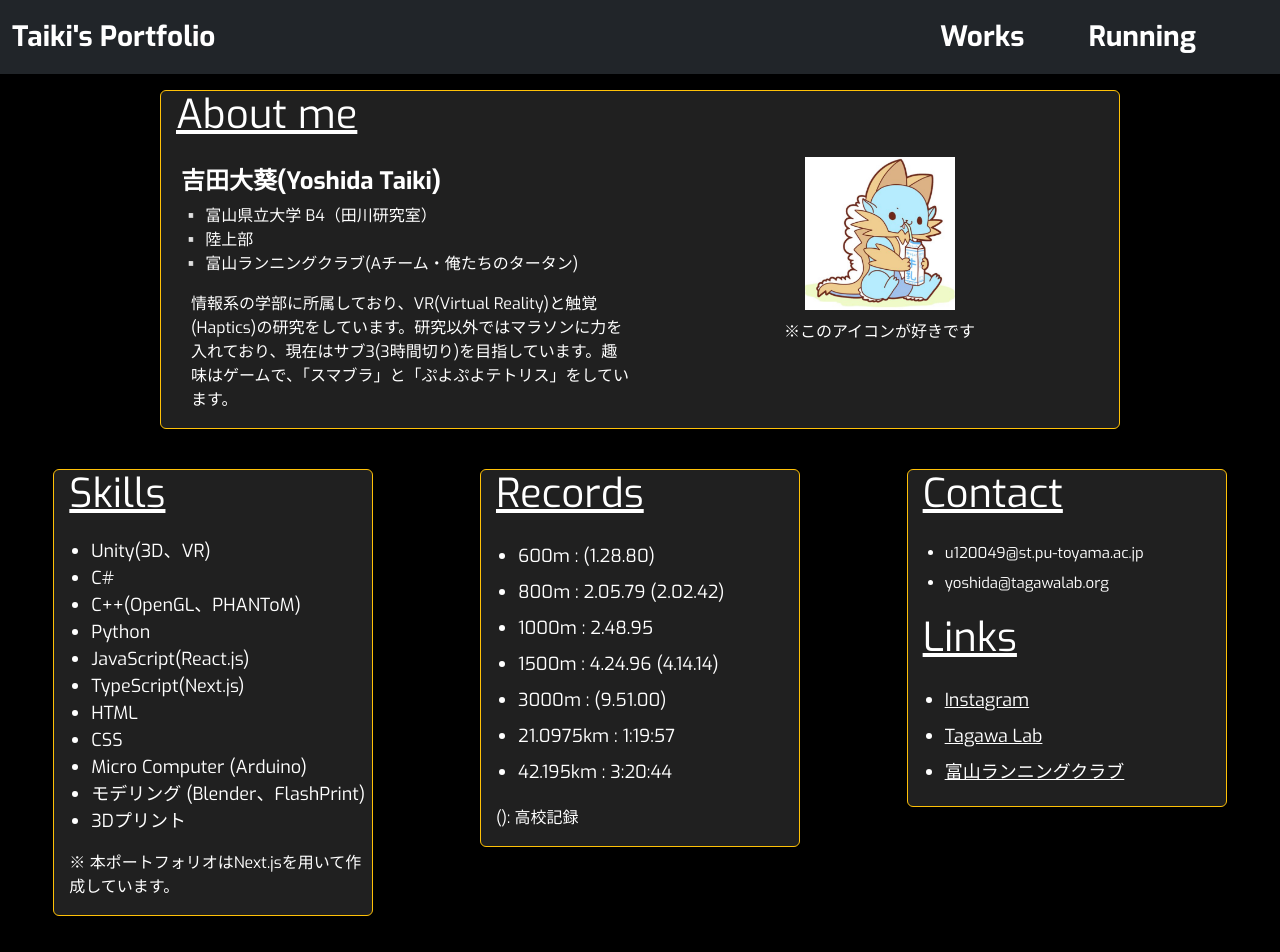
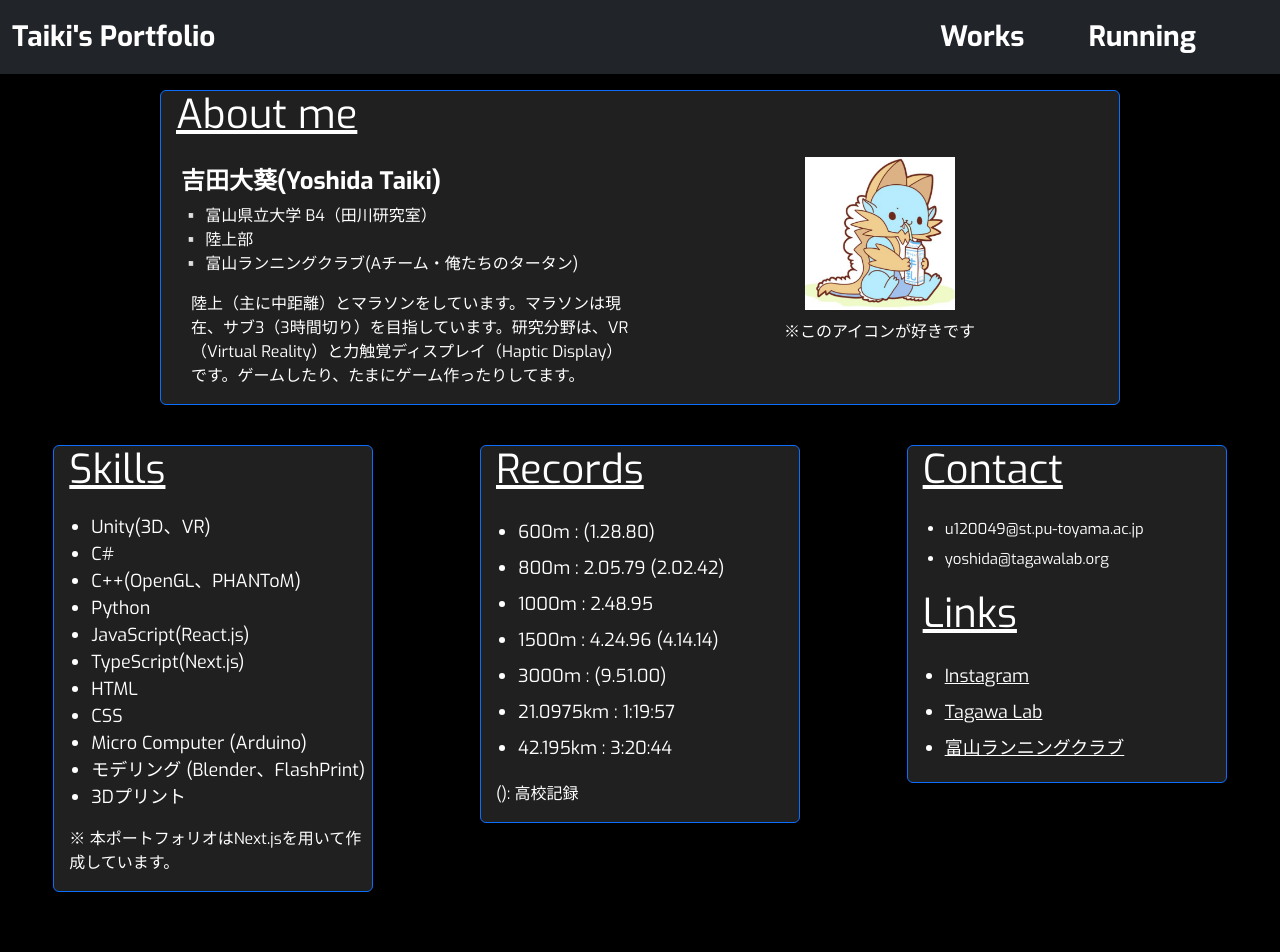
Before and after one commit to yoshitai11099/yoshitai11099.github.io, a Next.js app: page / in a window 1280 px wide. Shown: the top 952 px of the page. Built offline with nearby package versions, Linux system fonts and the light colour scheme.

Commit message:
20250215

```diff
--- a/src/pages/contact.tsx
+++ b/src/pages/contact.tsx
@@ -14,7 +14,7 @@ const contact: React.FC = () => {
 
     return (
         <div style={{ marginTop: "40px" }}>
-            <div className="boxColor card headerColor w-75 mx-auto textColor opacity border-warning rounded">
+            <div className="boxColor card headerColor w-75 mx-auto textColor opacity border-primary rounded">
                 <h1 style={{ textDecoration: 'underline', marginBottom: "20px", marginLeft: "15px" }}>Contact</h1>
                 <ul style={{ marginLeft: "5px", marginRight: "5px", lineHeight: "2.0" }}>
                     {skillsList.map((skills, index) => (
--- a/src/pages/index.tsx
+++ b/src/pages/index.tsx
@@ -11,14 +11,14 @@ const Home: React.FC = () => {
   return (
     <MainLayout>
       <div>
-        <div className="boxColor card headerColor w-75 mx-auto textColor opacity border-warning rounded" >
+        <div className="boxColor card headerColor w-75 mx-auto textColor opacity border-primary rounded" >
           <h1 className="text-decoration-underline" style={{ marginLeft: "15px" }}>About me</h1>
           <div className="row g-0 font">
             <div className="col-md-6">
               <div style={{ marginLeft: "20px", marginTop: "20px" }}>
                 <h4 className="fw-bold">吉田大葵(Yoshida Taiki)</h4>
                 <p>▫️ 富山県立大学 B4（田川研究室）<br />▫️ 陸上部<br />▫️ 富山ランニングクラブ(Aチーム・俺たちのタータン)</p>
-                <p style={{ marginLeft: "10px", marginRight: "10px" }}>情報系の学部に所属しており、VR(Virtual Reality)と触覚(Haptics)の研究をしています。研究以外ではマラソンに力を入れており、現在はサブ3(3時間切り)を目指しています。趣味はゲームで、「スマブラ」と「ぷよぷよテトリス」をしています。</p>
+                <p style={{ marginLeft: "10px", marginRight: "10px" }}>陸上（主に中距離）とマラソンをしています。マラソンは現在、サブ3（3時間切り）を目指しています。研究分野は、VR（Virtual Reality）と力触覚ディスプレイ（Haptic Display）です。ゲームしたり、たまにゲーム作ったりしてます。</p>
               </div>
             </div>
             <div className="col-md-6">
--- a/src/pages/records.tsx
+++ b/src/pages/records.tsx
@@ -11,7 +11,7 @@ const trackfield: React.FC = () => {
 
     return (
         <div style={{ marginTop: "40px"}}>
-            <div className="boxColor card headerColor w-75 mx-auto textColor opacity border-warning rounded">
+            <div className="boxColor card headerColor w-75 mx-auto textColor opacity border-primary rounded">
                 <h1 style={{ textDecoration: 'underline', marginBottom: "20px", marginLeft:"15px"}}>Records</h1>
                 <ul style={{ marginLeft: "5px", marginRight: "5px", lineHeight: "2.0" }}>
                     {recordsList.map((records, index) => (
--- a/src/pages/running.tsx
+++ b/src/pages/running.tsx
@@ -44,7 +44,7 @@ const Running: React.FC = () => {
     return (
         <MainLayout>
             <div style={{ marginTop: "40px", color: "white" }}>
-                <div className="boxColor card headerColor w-75 mx-auto textColor opacity">
+                <div className="boxColor card headerColor w-75 mx-auto textColor border-primary opacity">
                     <h1 style={{ textDecoration: 'underline', marginBottom: "20px" }}>Track & Field</h1>
                     <ul style={{ lineHeight: "1.3" }}>
                         {runningsList.map((running, index) => (
--- a/src/pages/skills.tsx
+++ b/src/pages/skills.tsx
@@ -15,7 +15,7 @@ const skills: React.FC = () => {
 
     return (
         <div style={{ marginTop: "40px"}}>
-            <div className="boxColor card headerColor w-75 mx-auto textColor opacity border-warning rounded">
+            <div className="boxColor card headerColor w-75 mx-auto textColor opacity border-primary rounded">
                 <h1 style={{ textDecoration: 'underline', marginBottom: "20px", marginLeft:"15px", color:"white"}}>Skills</h1>
                 <ul style={{ marginLeft: "5px", marginRight: "5px", lineHeight: "1.5" }}>
                     {skillsList.map((skills, index) => (
--- a/src/pages/works.tsx
+++ b/src/pages/works.tsx
@@ -37,7 +37,7 @@ const Works: React.FC = () => {
     return (
         <MainLayout>
             <div style={{ marginTop: "40px", color: "white" }}>
-                <div className="boxColor card headerColor w-75 mx-auto textColor opacity">
+                <div className="boxColor card headerColor w-75 mx-auto textColor border-primary opacity">
                     <h1 style={{ textDecoration: 'underline', marginBottom: "20px" }}>Works</h1>
                     <ul style={{ lineHeight: "1.5" }}>
                         {worksList.map((works, index) => (
```
